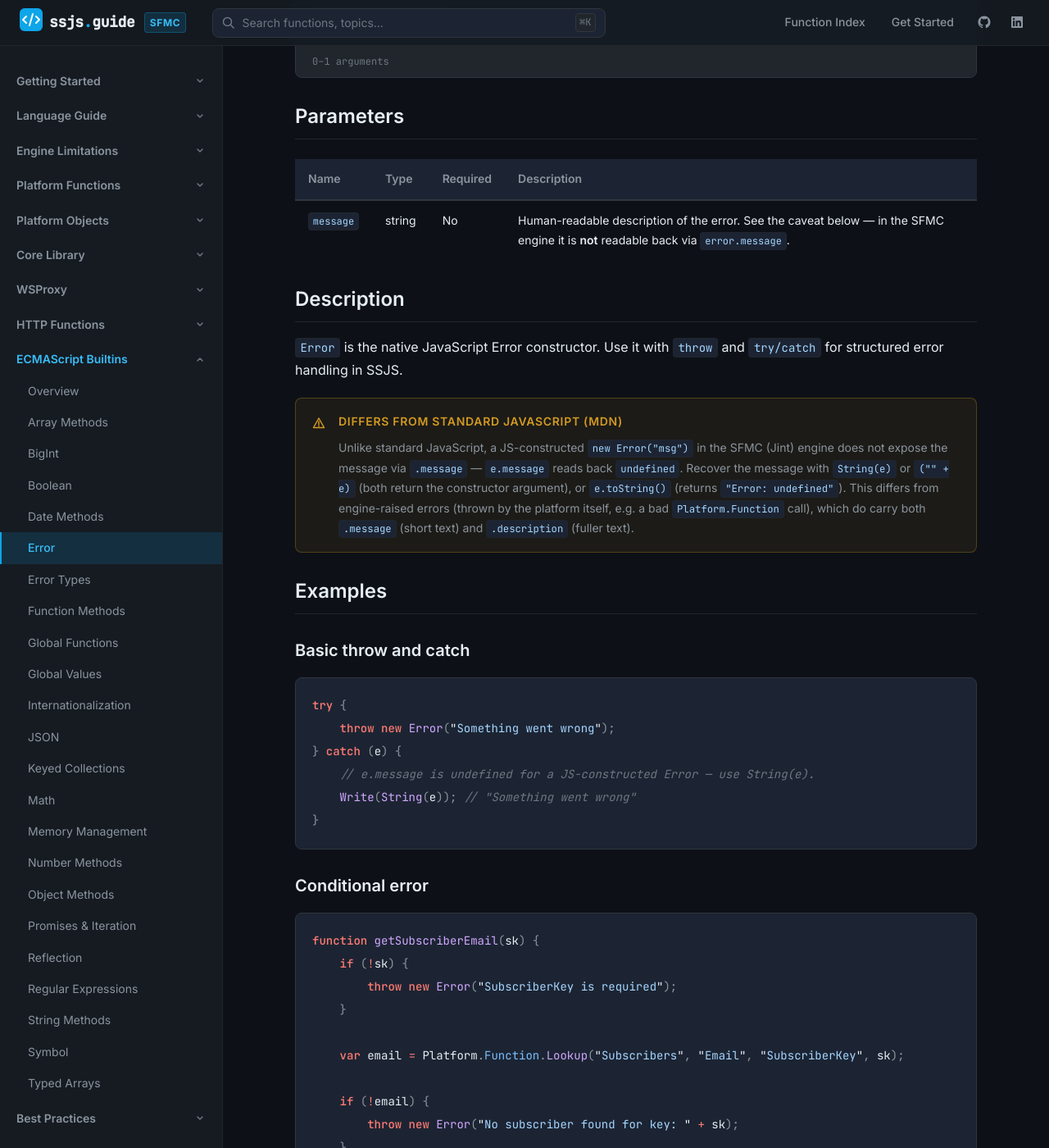
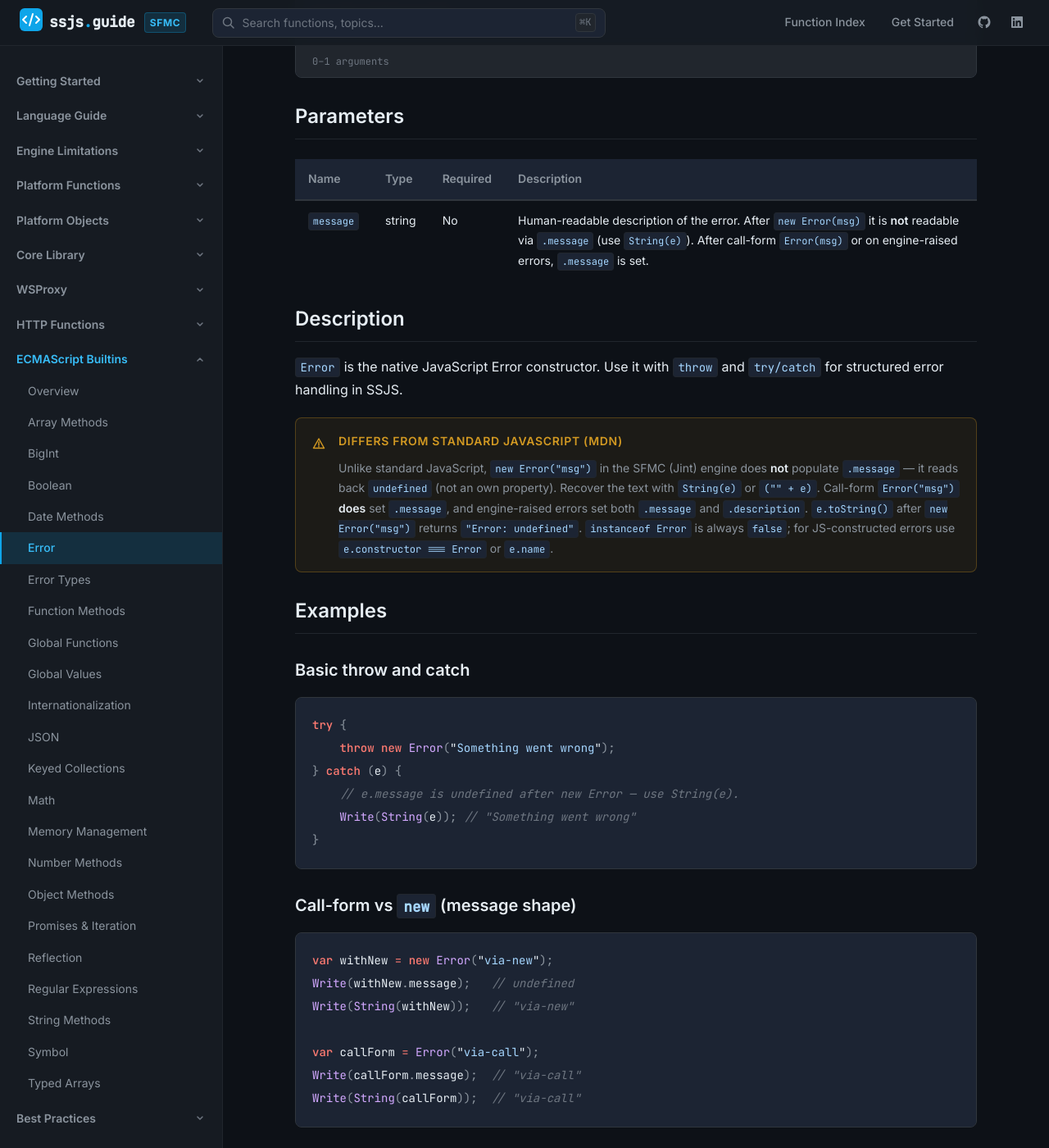
Before and after one commit to JoernBerkefeld/ssjs.guide, a Jekyll site: the page built from ecmascript-builtins/error.md, in a window 1280 px wide and 1400 px high, scrolled down 388 px. Shown: the whole window at 82% size. Built offline with Jekyll 4.4.1, drawn with Linux system fonts in a browser that asks for light colours; some of the changed text lies outside the part shown.

Commit message:
correct Error message behaviour: new vs call-form vs engine-raised
Runtime probe showed `new Error("msg")` leaves `.message` undefined in
the SFMC engine, while call-form `Error("msg")` and engine-raised errors
do set it (engine-raised also set `.description`). Recover the text with
`String(e)`. `instanceof Error` is always false.

````diff
--- a/ecmascript-builtins/error.md
+++ b/ecmascript-builtins/error.md
@@ -24,13 +24,13 @@ max_args: 1
 
 | Name | Type | Required | Description |
 |------|------|----------|-------------|
-| `message` | string | No | Human-readable description of the error. See the caveat below — in the SFMC engine it is **not** readable back via `error.message`. |
+| `message` | string | No | Human-readable description of the error. After `new Error(msg)` it is **not** readable via `.message` (use `String(e)`). After call-form `Error(msg)` or on engine-raised errors, `.message` is set. |
 
 ## Description
 
 `Error` is the native JavaScript Error constructor. Use it with `throw` and `try/catch` for structured error handling in SSJS.
 
-{% include differs-from-mdn.html content="Unlike standard JavaScript, a JS-constructed `new Error(\"msg\")` in the SFMC (Jint) engine does not expose the message via `.message` — `e.message` reads back `undefined`. Recover the message with `String(e)` or `(\"\" + e)` (both return the constructor argument), or `e.toString()` (returns `\"Error: undefined\"`). This differs from engine-raised errors (thrown by the platform itself, e.g. a bad `Platform.Function` call), which do carry both `.message` (short text) and `.description` (fuller text)." %}
+{% include differs-from-mdn.html content="Unlike standard JavaScript, `new Error(\"msg\")` in the SFMC (Jint) engine does **not** populate `.message` — it reads back `undefined` (not an own property). Recover the text with `String(e)` or `(\"\" + e)`. Call-form `Error(\"msg\")` **does** set `.message`, and engine-raised errors set both `.message` and `.description`. `e.toString()` after `new Error(\"msg\")` returns `\"Error: undefined\"`. `instanceof Error` is always `false`; for JS-constructed errors use `e.constructor === Error` or `e.name`." %}
 
 ## Examples
 
@@ -40,9 +40,21 @@ max_args: 1
 try {
     throw new Error("Something went wrong");
 } catch (e) {
-    // e.message is undefined for a JS-constructed Error — use String(e).
+    // e.message is undefined after new Error — use String(e).
     Write(String(e)); // "Something went wrong"
 }
+```
+
+### Call-form vs `new` (message shape)
+
+```javascript
+var withNew = new Error("via-new");
+Write(withNew.message);   // undefined
+Write(String(withNew));   // "via-new"
+
+var callForm = Error("via-call");
+Write(callForm.message);  // "via-call"
+Write(String(callForm));  // "via-call"
 ```
 
 ### Conditional error
@@ -90,7 +102,7 @@ try {
     // process data...
 
 } catch (e) {
-    // Use String(e) — e.message is undefined for JS-constructed Error objects.
+    // Use String(e) — e.message is undefined for new Error(...).
     Platform.Function.InsertData("ErrorLog", "Message", String(e), "Timestamp", Platform.Function.Now());
     Platform.Response.Redirect("/error", false);
 }
@@ -100,7 +112,8 @@ try {
 
 `Stringify(e)` behaves differently depending on how the error was created:
 
-- For a **JS-constructed** `new Error(...)`, `Stringify(e)` surfaces only a hidden `{"jintException": ...}` (the .NET stack) — **not** the message. Use `String(e)` to log the message.
+- For **`new Error(...)`**, `Stringify(e)` is often `{}` when not thrown, or surfaces a hidden `{"jintException": ...}` after `throw`/`catch` — **not** the message. Use `String(e)` to log the message.
+- For **call-form** `Error("msg")`, `Stringify(e)` yields `{"message":"msg"}`.
 - For an **engine-raised** error, `Stringify(e)` yields `{"message": ..., "description": ...}`.
 
 ```javascript
@@ -117,8 +130,9 @@ try {
 
 The error object in SSJS is similar to but **not** identical to the standard ECMAScript `Error` object, and its shape depends on origin:
 
-- **JS-constructed** (`new Error("msg")`): `.message` is `undefined`; the message is only recoverable via `String(e)` / `("" + e)`. Carries a hidden `.jintException`. `.stack` is not available.
-- **Engine-raised** (platform-thrown, e.g. a bad `Platform.Function` call): exposes `.message` (short) and `.description` (fuller text, ending with a Jint/.NET exception detail). `.number` and `.jintException` are `undefined`.
+- **`new Error("msg")`**: `.message` is `undefined` (not own); recover via `String(e)` / `("" + e)`. `.name` is `"Error"`. `.stack` is unavailable. `instanceof Error` is `false`; `e.constructor === Error` is `true`.
+- **Call-form `Error("msg")`**: `.message` **is** set to the argument; `hasOwnProperty("message")` is `true`; `toString()` returns `"Error: msg"`.
+- **Engine-raised** (platform-thrown, e.g. a bad `Platform.Function` call): exposes `.message` (short) and `.description` (fuller text). `.stack` is unavailable. `instanceof Error` / `instanceof TypeError` are still `false`.
 - **Thrown primitives / plain objects** (`throw "text"`, `throw { message: ..., description: ... }`) are valid; in `catch (e)`, `e` may be a string, a plain object, or an engine error — probe accordingly. Avoid `String(e)` on a thrown plain object (it can throw a .NET null-reference); prefer `Stringify(e)` or `e.toString()` there.
 - `for (var k in e)` is unreliable for property discovery: on engine errors, JS `Error` instances, and thrown strings it enumerates the message **characters**, not property names.
 
@@ -138,6 +152,7 @@ try {
 <div class="see-also">
 <h4>See Also</h4>
 <ul>
+  <li><a href="/ecmascript-builtins/error-types/">Error Types</a></li>
   <li><a href="/language/error-handling/">Error Handling Guide</a></li>
   <li><a href="/best-practices/debugging/">Debugging</a></li>
   <li><a href="/platform-functions/raiseerror/">Platform.Function.RaiseError</a></li>
````
Also changed, not shown: ecmascript-builtins/error-types.md (+8 -6 lines).
